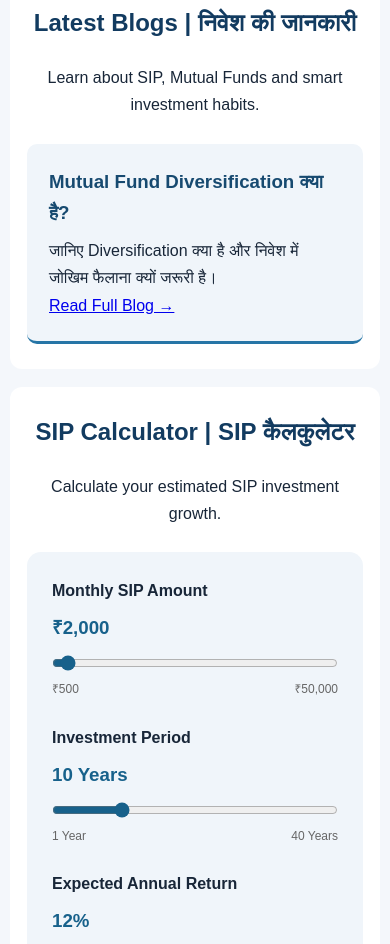
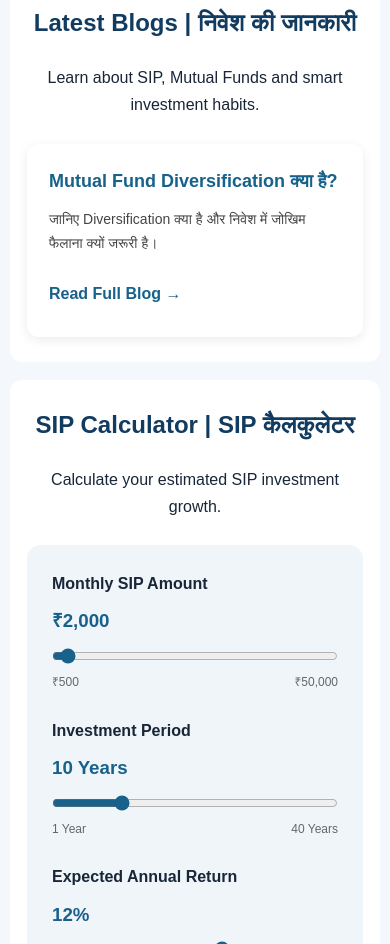
Before and after one commit to ashish0-1/ashish0-1.github.io, a plain HTML site: page index.html in a window 390 px wide. Shown: the part 2252-3196 px from the top of the page. Drawn offline with Linux system fonts and the light colour scheme.

Commit message:
Improve blog card design and mobile responsiveness

```diff
--- a/index.html
+++ b/index.html
@@ -105,6 +105,23 @@
       .hero h1 { font-size: 29px; }
       .hero { padding: 55px 18px; }
       section { margin: 18px 10px; padding: 25px 17px; }
+            .blog-card {
+        padding: 18px;
+        border-radius: 10px;
+      }
+
+      .blog-card h3 {
+        font-size: 18px;
+      }
+
+      .blog-card p {
+        font-size: 14px;
+      }
+
+      .blog-card a {
+        display: inline-block;
+        padding: 8px 0;
+      }
     }
 /* Navigation bar */
 .main-nav {
@@ -235,7 +252,48 @@ header[id] {
   border-radius: 6px;
 }
 
+
+/* Blog card styling */
+.blog-card {
+  background: #ffffff;
+  padding: 22px;
+  border-radius: 12px;
+  box-shadow: 0 3px 12px rgba(0, 0, 0, 0.08);
+  transition: transform 0.3s ease, box-shadow 0.3s ease;
+}
+
+.blog-card:hover {
+  transform: translateY(-4px);
+  box-shadow: 0 6px 18px rgba(0, 0, 0, 0.12);
+}
+
+.blog-card h3 {
+  color: #17618b;
+  margin-bottom: 12px;
+}
+
+.blog-card p {
+  color: #444444;
+  line-height: 1.7;
+  margin-bottom: 16px;
+}
+
+.blog-card a {
+  color: #17618b;
+  font-weight: 600;
+  text-decoration: none;
+}
+
+.blog-card a:hover {
+  text-decoration: underline;
+}
+
+
+
+
   </style>
+
+
 </head>
 
 <body>
@@ -348,7 +406,7 @@ header[id] {
 
   <div class="services">
 
-    <div class="service">
+  <div class="blog-card">
       <h3>Mutual Fund Diversification क्या है?</h3>
       <p>
         जानिए Diversification क्या है और निवेश में जोखिम फैलाना क्यों जरूरी है।
```
